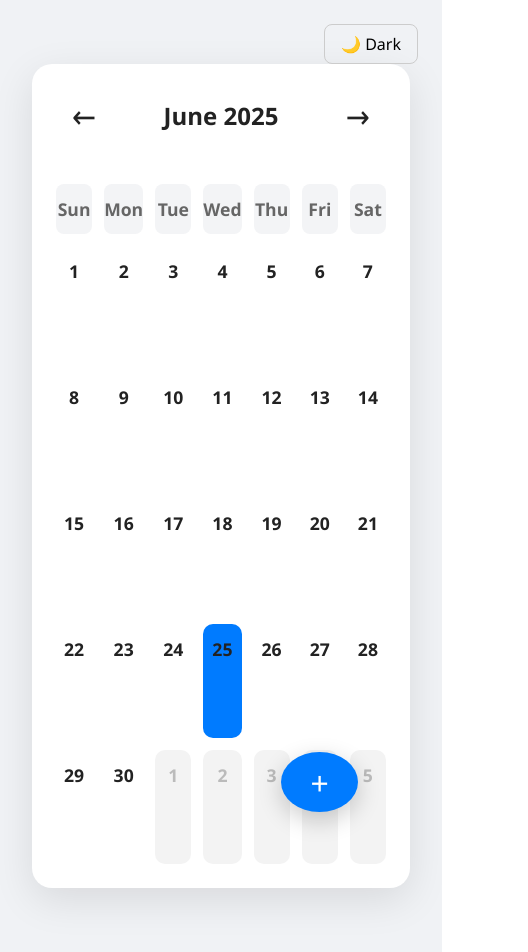
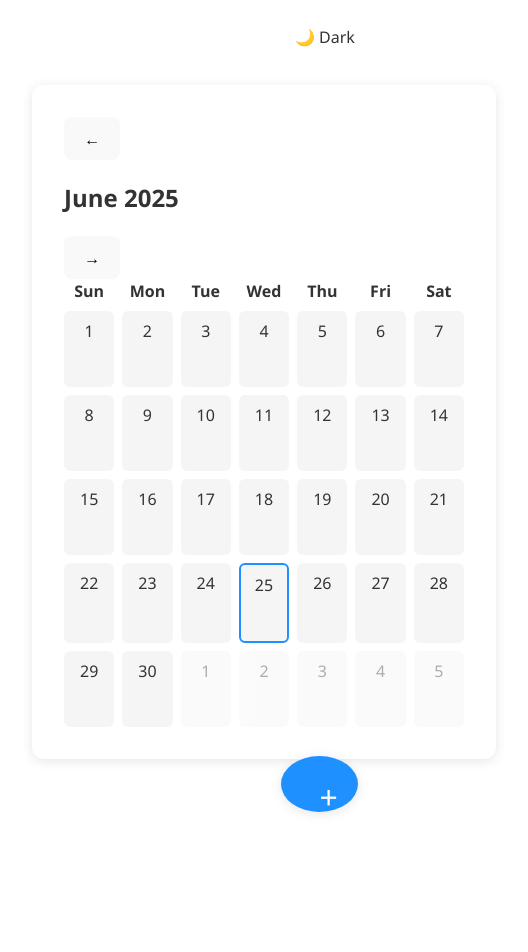
Before and after one commit to avi11204/calendar, a React (Vite) app: page / in a window 390 px wide. Shown: the whole page, 528 px wide, since content can reach past the window. After the commit the page ends 844 px from the top, so only its background shows below. Built offline with nearby package versions, Linux system fonts and the light colour scheme.

Commit message:
Update Calender.css

```diff
--- a/src/Calender.css
+++ b/src/Calender.css
@@ -1,287 +1,173 @@
 :root {
-  --bg: #f0f2f5;
-  --text: #222;
-  --cell-bg: #ffffff;
-  --today-bg: #007bff;
+  --bg: #ffffff;
+  --text: #333333;
+  --cell-bg: #f5f5f5;
+  --cell-border: #ddd;
   --popup-bg: #ffffff;
-  --popup-text: #222;
-  --dot: #007bff;
+  --input-border: #ccc;
+  --shadow: 0 2px 12px rgba(0, 0, 0, 0.1);
 }
 
-[data-theme='dark'] {
+[data-theme="dark"] {
   --bg: #1e1e1e;
-  --text: #f5f5f5;
-  --cell-bg: #2a2a2a;
-  --today-bg: #0a84ff;
+  --text: #f0f0f0;
+  --cell-bg: #2c2c2c;
+  --cell-border: #444;
   --popup-bg: #333;
-  --popup-text: #f5f5f5;
-  --dot: #0a84ff;
+  --input-border: #555;
+  --shadow: 0 2px 12px rgba(255, 255, 255, 0.1);
 }
 
 body {
+  margin: 0;
+  font-family: "Segoe UI", sans-serif;
   background-color: var(--bg);
-  color: var(--text);
-  font-family: 'Segoe UI', Tahoma, Geneva, Verdana, sans-serif;
-  margin: 0;
-  padding: 0;
-}
-
-/* Main Wrapper */
-.calendar-wrapper {
-  padding: 4rem 2rem;
-  background-color: var(--bg);
-  min-height: 100vh;
-  display: flex;
-  justify-content: center;
-  align-items: flex-start;
-  box-sizing: border-box;
-  position: relative;
-}
-
-/* Calendar Container */
-.calendar {
-  background-color: var(--cell-bg);
-  border-radius: 20px;
-  box-shadow: 0 12px 40px rgba(0, 0, 0, 0.1);
-  padding: 2.5rem;
-  width: 100%;
-  max-width: 1200px;
-  box-sizing: border-box;
-}
-
-/* Header */
-.calendar-header {
-  display: flex;
-  justify-content: space-between;
-  align-items: center;
-  margin-bottom: 2.5rem;
-}
-
-.calendar-header h2 {
-  margin: 0;
-  font-size: 2.5rem;
-  font-weight: 700;
   color: var(--text);
 }
 
-.calendar-header button {
+.calendar-wrapper {
+  padding: 2rem;
+  display: flex;
+  justify-content: center;
+  align-items: start;
+}
+
+.calendar {
+  background: var(--bg);
+  border-radius: 12px;
+  box-shadow: var(--shadow);
+  padding: 2rem;
+  width: 400px;
+}
+
+.theme-toggle {
+  position: absolute;
+  top: 1rem;
+  right: 1rem;
   background: none;
   border: none;
-  font-size: 2rem;
+  font-size: 1rem;
   cursor: pointer;
   color: var(--text);
-  padding: 0.4rem 1rem;
-  transition: color 0.2s;
 }
 
-.calendar-header button:hover {
-  color: var(--today-bg);
+.calendar-nav {
+  display: flex;
+  align-items: center;
+  justify-content: center;
+  gap: 1rem;
+  margin-bottom: 1rem;
 }
 
-/* Grid */
+.calendar-nav button {
+  font-size: 1.2rem;
+  background: none;
+  border: none;
+  cursor: pointer;
+  color: var(--text);
+}
+
+.month-year {
+  display: flex;
+  gap: 0.5rem;
+}
+
+.month-year select {
+  padding: 0.3rem 0.5rem;
+  border-radius: 6px;
+  border: 1px solid var(--input-border);
+  background: var(--popup-bg);
+  color: var(--text);
+}
+
 .calendar-grid {
   display: grid;
   grid-template-columns: repeat(7, 1fr);
-  gap: 12px;
+  gap: 0.5rem;
 }
 
 .weekday {
-  font-weight: 600;
-  color: #666;
-  font-size: 1.1rem;
   text-align: center;
-  padding: 0.75rem 0;
-  background-color: #f3f4f6;
-  border-radius: 8px;
+  font-weight: bold;
 }
 
-/* Calendar Day Cells */
 .calendar-cell {
-  background-color: var(--cell-bg);
-  border-radius: 10px;
-  font-size: 1rem;
-  padding: 0.75rem 0.5rem;
-  min-height: 110px;
-  display: flex;
-  flex-direction: column;
-  align-items: center;
-  justify-content: flex-start;
+  padding: 0.5rem;
   text-align: center;
+  background: var(--cell-bg);
+  border-radius: 6px;
+  min-height: 60px;
   cursor: pointer;
-  transition: background-color 0.2s ease;
-  color: var(--text);
-  position: relative;
-}
-
-.calendar-cell:hover {
-  background-color: #eaf4ff;
 }
 
 .today {
-  background-color: var(--today-bg);
-  color: #fff;
-  font-weight: bold;
-}
-
-.current-month {
-  color: var(--text);
+  border: 2px solid dodgerblue;
 }
 
 .other-month {
-  color: #bbb;
-  background-color: #f3f3f3;
+  opacity: 0.4;
 }
 
-.day-number {
-  font-weight: 700;
-  margin-bottom: 0.25rem;
-  font-size: 1.1rem;
+.has-reminder {
+  border: 2px dashed orange;
 }
 
 .reminders-list {
   list-style: none;
   padding: 0;
-  margin: 0;
+  margin: 0.25rem 0 0;
   font-size: 0.75rem;
-  color: var(--text);
-  line-height: 1.2;
-  max-height: 3.5rem;
-  overflow-y: auto;
-  width: 100%;
-  word-break: break-word;
 }
 
-.reminders-list li {
-  text-align: center;
+.reminders-list button {
+  background: none;
+  border: none;
+  color: red;
+  margin-left: 0.3rem;
+  cursor: pointer;
 }
 
-/* Reminder Indicator */
-.has-reminder::after {
-  content: "";
-  width: 8px;
-  height: 8px;
-  background-color: var(--dot);
-  border-radius: 50%;
-  position: absolute;
-  bottom: 8px;
-  right: 10px;
+.reminder-popup {
+  position: fixed;
+  top: 20%;
+  left: 50%;
+  transform: translateX(-50%);
+  background: var(--popup-bg);
+  padding: 1rem;
+  border-radius: 8px;
+  box-shadow: var(--shadow);
+  z-index: 10;
 }
 
-/* Popup */
-.reminder-popup {
-  position: fixed;
-  inset: 0;
-  background: rgba(0, 0, 0, 0.5);
-  display: flex;
-  justify-content: center;
-  align-items: center;
-  z-index: 100;
-}
-
-.popup-content {
-  background: var(--popup-bg);
-  color: var(--popup-text);
-  padding: 2rem;
-  border-radius: 14px;
-  width: 90%;
-  max-width: 450px;
-  box-shadow: 0 12px 30px rgba(0, 0, 0, 0.2);
-}
-
-.popup-content h4 {
-  margin: 0 0 1.25rem;
-  font-size: 1.3rem;
-}
-
-.popup-content input {
+.popup-content input,
+.popup-content select {
+  display: block;
   width: 100%;
-  padding: 0.75rem;
-  font-size: 1rem;
-  border: 1px solid #ccc;
-  border-radius: 8px;
-  margin-bottom: 1rem;
+  margin: 0.5rem 0;
+  padding: 0.4rem;
+  border-radius: 6px;
+  border: 1px solid var(--input-border);
+  background: var(--bg);
+  color: var(--text);
 }
 
 .popup-actions {
   display: flex;
-  justify-content: flex-end;
-  gap: 0.75rem;
+  justify-content: space-between;
+  margin-top: 0.5rem;
 }
 
-.popup-actions button {
-  padding: 0.6rem 1.2rem;
-  border: none;
-  border-radius: 8px;
-  font-size: 0.95rem;
-  cursor: pointer;
-}
-
-.popup-actions button:first-child {
-  background-color: var(--today-bg);
-  color: white;
-}
-
-.popup-actions button:last-child {
-  background-color: #e0e0e0;
-}
-
-/* Add Button */
 .add-reminder-button {
   position: fixed;
   bottom: 2rem;
   right: 2rem;
-  background-color: var(--today-bg);
+  background: dodgerblue;
   color: white;
+  font-size: 2rem;
   border: none;
   border-radius: 50%;
-  font-size: 2rem;
-  width: 60px;
-  height: 60px;
-  box-shadow: 0 8px 25px rgba(0, 0, 0, 0.2);
-  display: flex;
-  align-items: center;
-  justify-content: center;
-  cursor: pointer;
-  z-index: 20;
-  transition: background 0.3s ease;
-}
-
-.add-reminder-button:hover {
-  background-color: #005ecf;
-}
-
-/* Theme Toggle */
-.theme-toggle {
-  position: absolute;
-  top: 1.5rem;
-  right: 1.5rem;
-  font-size: 1rem;
-  background: none;
-  border: 1px solid #ccc;
-  padding: 0.5rem 1rem;
-  border-radius: 8px;
+  width: 3.5rem;
+  height: 3.5rem;
+  box-shadow: var(--shadow);
   cursor: pointer;
 }
-
-/* Responsive for smaller screens */
-@media (max-width: 768px) {
-  .calendar {
-    padding: 1.5rem;
-  }
-
-  .calendar-header h2 {
-    font-size: 1.5rem;
-  }
-
-  .calendar-cell {
-    min-height: 90px;
-  }
-
-  .popup-content {
-    padding: 1.25rem;
-  }
-
-  .popup-actions button {
-    font-size: 0.85rem;
-  }
-}
```
